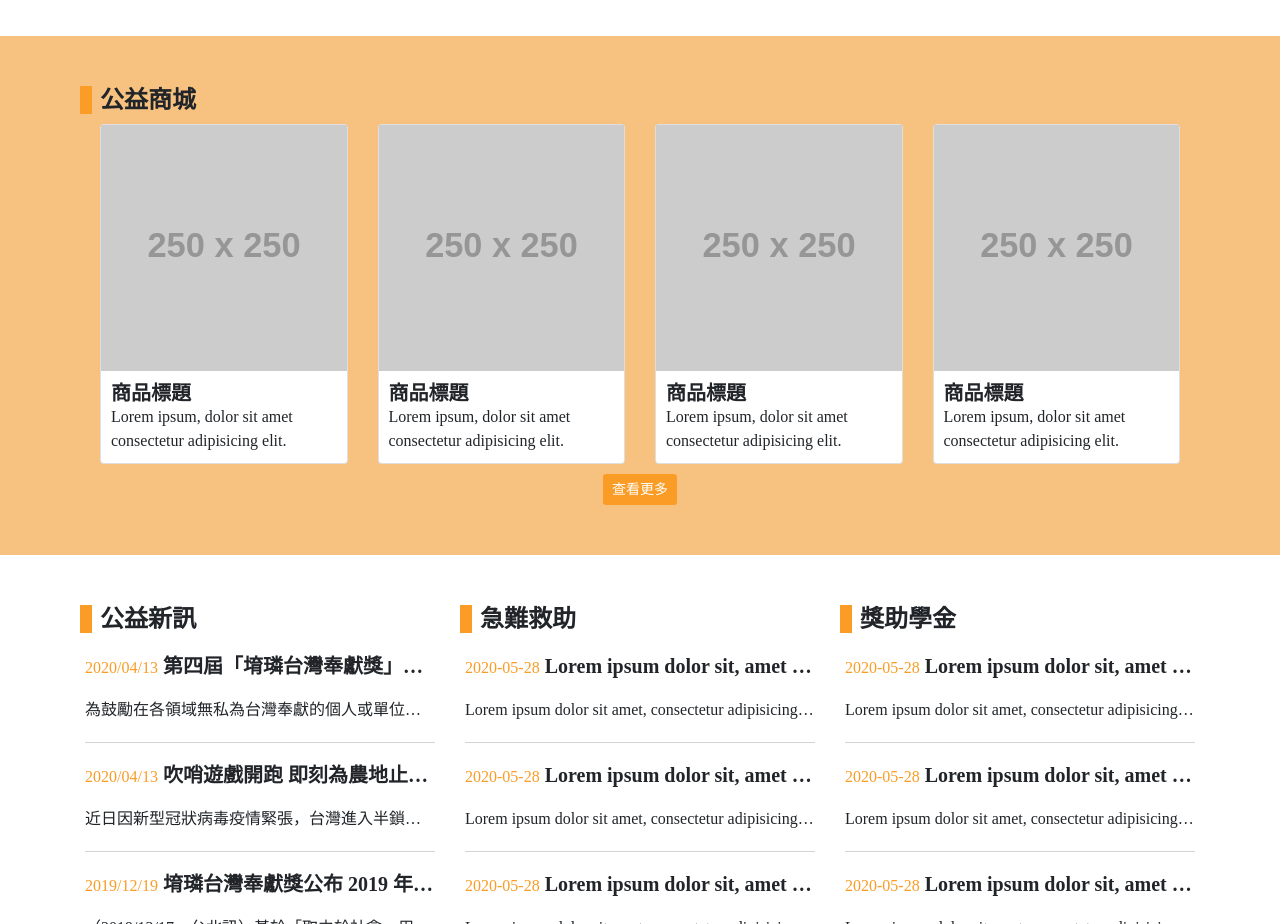
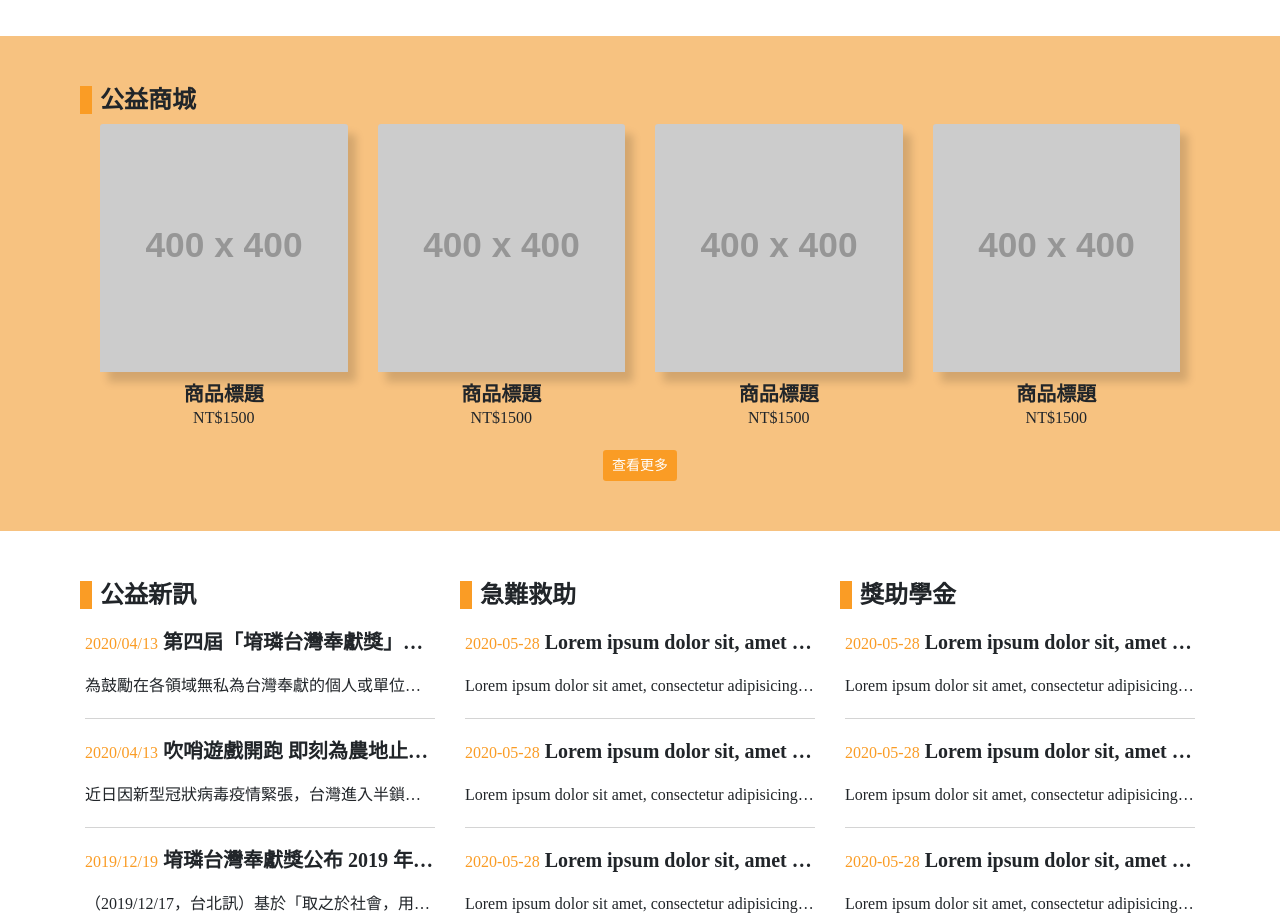
Before and after one commit to Jameshsu0407/npo_org_layout-RWD, a plain HTML site: page index.html in a window 1280 px wide. Shown: the part 1980-2904 px from the top of the page. Drawn offline with nearby package versions, Linux system fonts and the light colour scheme; placeholder pictures from the web are drawn by us.

Commit message:
card img

```diff
--- a/css/style.sass
+++ b/css/style.sass
@@ -206,6 +206,11 @@ section
     display: flex
     flex-wrap: wrap
     .good
+        border: none
+        background-color: transparent
+        text-align: center
+        img
+            box-shadow: 8px 10px 8px rgba(0,0,0,.15)
         .card-body
             padding: 10px
             .shoptitle
--- a/index.html
+++ b/index.html
@@ -309,37 +309,37 @@
 
           <div class="col-12 col-sm-6 col-lg-3">
             <div class="good card">
-              <img src="https://fakeimg.pl/250x250/" alt="">
+              <img class="card-img-top" src="https://fakeimg.pl/400x400/" alt="">
               <div class="card-body">
                 <h3 class="card-title shoptitle">商品標題</h3>
-                <p class="card-text">Lorem ipsum, dolor sit amet consectetur adipisicing elit.</p>
+                <p class="card-text">NT$1500</p>
               </div>
             </div>
           </div>
           <div class="col-12 col-sm-6 col-lg-3">
             <div class="good card">
-              <img src="https://fakeimg.pl/250x250/" alt="">
+              <img class="card-img-top" src="https://fakeimg.pl/400x400/" alt="">
               <div class="card-body">
                 <h3 class="card-title shoptitle">商品標題</h3>
-                <p class="card-text">Lorem ipsum, dolor sit amet consectetur adipisicing elit.</p>
+                <p class="card-text">NT$1500</p>
               </div>
             </div>
           </div>
           <div class="col-12 col-sm-6 col-lg-3">
             <div class="good card">
-              <img src="https://fakeimg.pl/250x250/" alt="">
+              <img class="card-img-top" src="https://fakeimg.pl/400x400/" alt="">
               <div class="card-body">
                 <h3 class="card-title shoptitle">商品標題</h3>
-                <p class="card-text">Lorem ipsum, dolor sit amet consectetur adipisicing elit.</p>
+                <p class="card-text">NT$1500</p>
               </div>
             </div>
           </div>
           <div class="col-12 col-sm-6 col-lg-3">
             <div class="good card">
-              <img src="https://fakeimg.pl/250x250/" alt="">
+              <img class="card-img-top" src="https://fakeimg.pl/400x400/" alt="">
               <div class="card-body">
                 <h3 class="card-title shoptitle">商品標題</h3>
-                <p class="card-text">Lorem ipsum, dolor sit amet consectetur adipisicing elit.</p>
+                <p class="card-text">NT$1500</p>
               </div>
             </div>
           </div>
```
Also changed, not shown: css/style.css, 1 other file.
